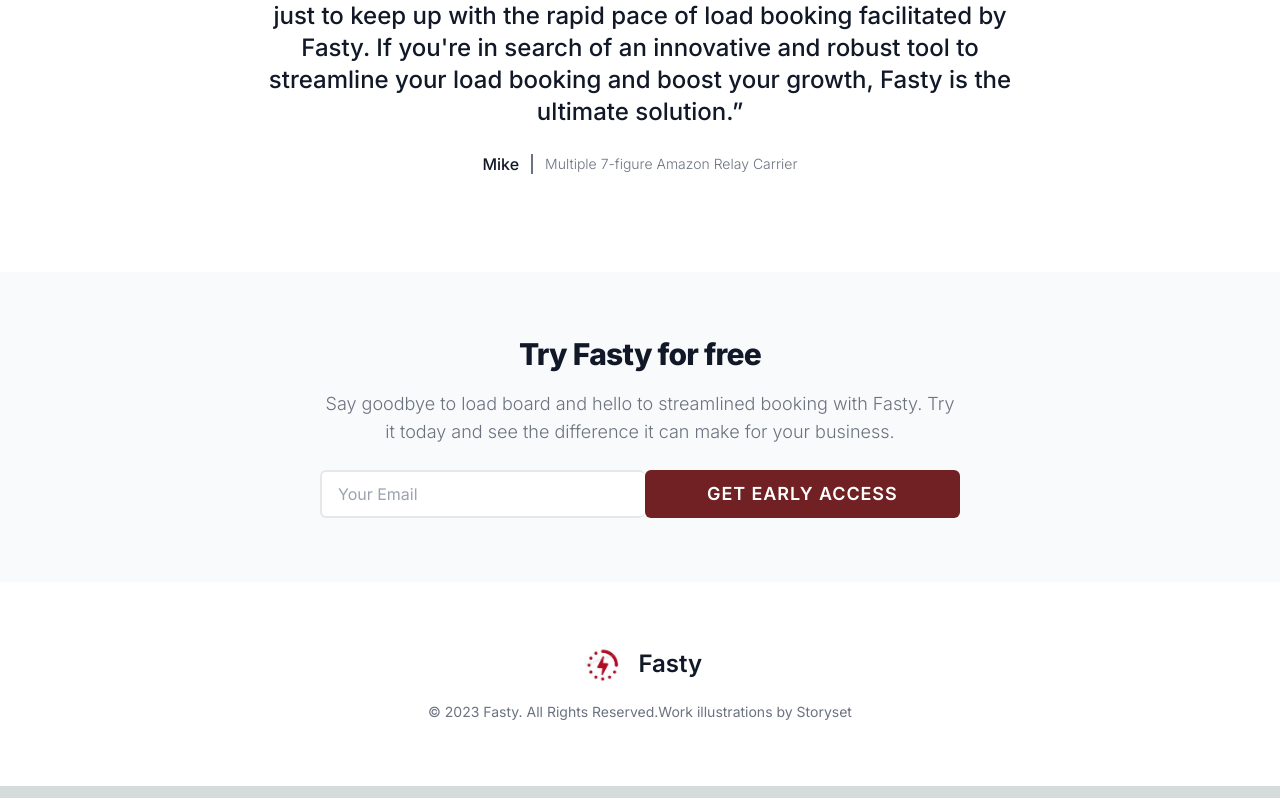
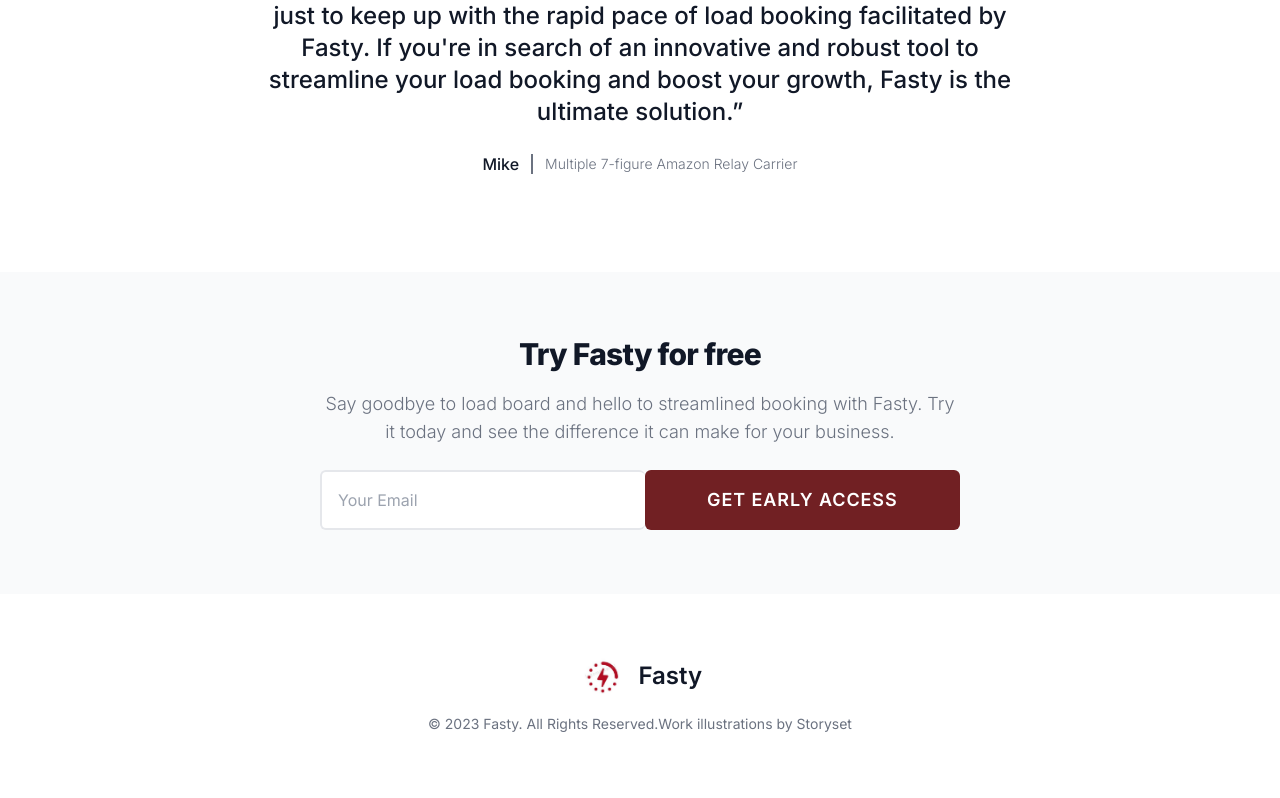
Before and after one commit to mertnacakgedigi/fasty-frontend, a Next.js app: page / in a window 1280 px wide. Shown: the part 1665-2463 px from the top of the page. Built offline with nearby package versions, Linux system fonts and the light colour scheme.

Commit message:
update font size

```diff
--- a/src/app/page.tsx
+++ b/src/app/page.tsx
@@ -171,7 +171,7 @@ export default function Home() {
             <p className="mb-6 font-light text-gray-500 dark:text-gray-400 md:text-lg">Say goodbye to load board
               and hello to streamlined booking with Fasty. Try it today and see the difference it can make for
               your business.</p>
-            <div className="justify-center mt-4 flex max-h-12">
+            <div className="justify-center mt-4 flex max-h-16">
               <input
                 id="email"
                 type="email"
@@ -186,7 +186,7 @@ export default function Home() {
       items-center
       p-2
       text-center bg-[#712023] text-white
-      max-h-12
+      max-h-16
       uppercase
     "
 
```
